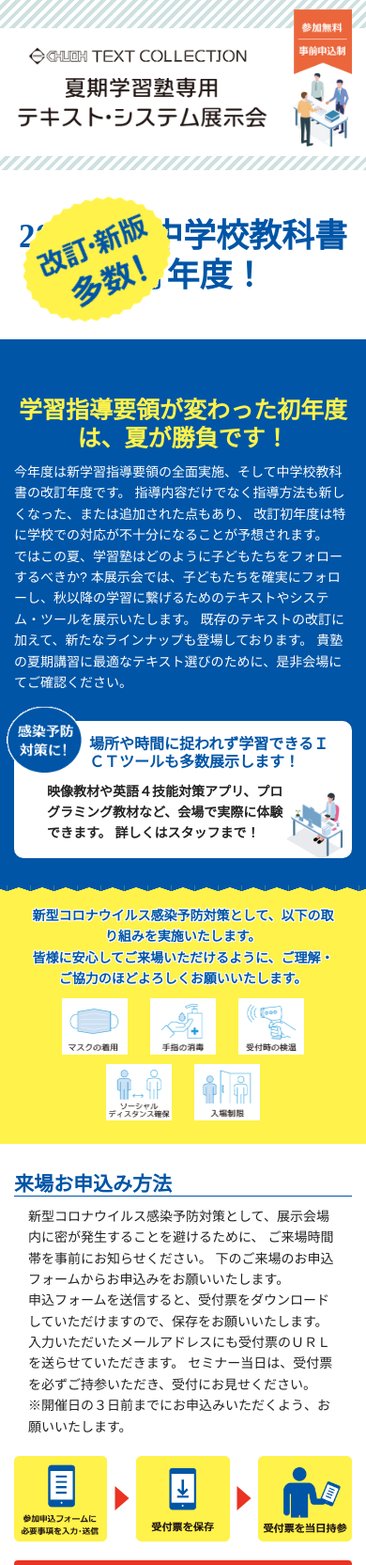
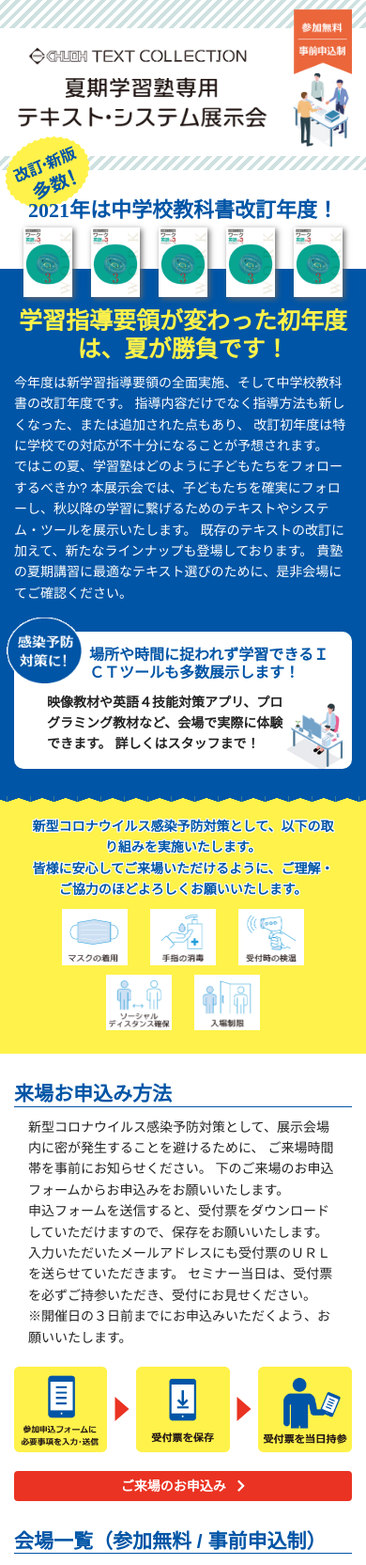
Before and after one commit to kamekame0712/event, a CodeIgniter app: page /event/index.php/summer21/chushikoku in a window 390 px wide. Shown: the top 1665 px of the page at 94% size. Run offline with CodeIgniter, Linux system fonts and the light colour scheme; some libraries are stand-ins or nearby versions.

Commit message:
最終調整？？

```diff
--- a/app/views/front/summer21/chushikoku.php
+++ b/app/views/front/summer21/chushikoku.php
@@ -9,6 +9,24 @@
 				<div class="top-image">
 					<img src="<?= base_url('img/summer21/new.png') ?>" alt="改訂・新版多数" class="new-label">
 					<h2>2021年は中学校教科書改訂年度！</h2>
+
+					<div class="text-list">
+						<div class="image-wrapper">
+							<img src="<?= base_url('img/summer21/text_image1.png') ?>" alt="夏期テキスト">
+						</div>
+						<div class="image-wrapper">
+							<img src="<?= base_url('img/summer21/text_image1.png') ?>" alt="夏期テキスト">
+						</div>
+						<div class="image-wrapper">
+							<img src="<?= base_url('img/summer21/text_image1.png') ?>" alt="夏期テキスト">
+						</div>
+						<div class="image-wrapper">
+							<img src="<?= base_url('img/summer21/text_image1.png') ?>" alt="夏期テキスト">
+						</div>
+						<div class="image-wrapper">
+							<img src="<?= base_url('img/summer21/text_image1.png') ?>" alt="夏期テキスト">
+						</div>
+					</div>
 				</div> <!-- end of .top-image -->
 			</div> <!-- end of container -->
 
--- a/app/views/front/summer21/kyushu.php
+++ b/app/views/front/summer21/kyushu.php
@@ -6,7 +6,7 @@
 
 		<div class="container">
 			<h2 class="lead-title">中学校の教科書改訂を受けて、プレミアムセミナーを開催！</h2>
-			<h1 class="main-title">超難化した<br>中学英語の指導について考える</h1>
+			<h1 class="main-title">超難化した<br class="for-sp">中学英語の指導について考える</h1>
 
 			<div class="detail-box">
 				<div class="container-fluid">
@@ -85,7 +85,7 @@
 								<img src="<?= base_url('img/summer21/measures4.png') ?>" alt="感染対策">
 							</div>
 							<div class="image-wrapper wide">
-								<img src="<?= base_url('img/summer21/measures5.png') ?>" alt="感染対策">
+								<img src="<?= base_url('img/summer21/measures8.png') ?>" alt="感染対策">
 							</div>
 						</div>
 
--- a/css/style.summer21.css
+++ b/css/style.summer21.css
@@ -188,6 +188,26 @@
     top: 50%;
     left: 50%;
     transform: translate(-50%, -50%);
+}
+
+.attention-cancel {
+    width: 90%;
+    background-color: #FFFFFF;
+    padding: 10px 30px;
+    border: 2px solid #EA3322;
+    margin: 20px auto 15px;
+}
+
+.attention-cancel h1 {
+    font-size: 2.2rem;
+    color: #EA3322;
+    font-weight: bold;
+    text-align: center;
+}
+
+.attention-cancel h1 i {
+    display: inline-block;
+    margin-right: 10px;
 }
 
 @media screen and (max-width : 768px) {
--- a/css/style.summer21_chushikoku.css
+++ b/css/style.summer21_chushikoku.css
@@ -1,15 +1,15 @@
 .top-image {
 	position: relative;
 	padding: 20px 0;
-	min-height: 150px;
 }
 
 .top-image .new-label {
 	position: absolute;
 	top: 0;
-	left: 0;
-	width: 175px;
-	transform: rotate(-35deg)
+	left: 80px;
+	width: 160px;
+    transform: rotate(-35deg);
+    z-index: 10;
 }
 
 .top-image h2 {
@@ -17,7 +17,26 @@
 	text-align: center;
 	font-size: 3.5rem;
 	font-weight: bold;
-	color: #0055A6;
+    color: #0055A6;
+    position: relative;
+    z-index: 10;
+}
+
+.top-image .text-list {
+    margin-top: -20px;
+    display: flex;
+    justify-content: center;
+    position: relative;
+    z-index: 1;
+}
+
+.top-image .text-list .image-wrapper {
+    width: 120px;
+    margin: 0 10px;
+}
+
+.top-image .text-list .image-wrapper img {
+    box-shadow: 2px 2px 6px #666666;
 }
 
 .guide {
@@ -27,7 +46,8 @@
 	background-color: #0055A6;
 	background-size: 25px 6px;
 	background-repeat: repeat-x;
-	background-position: bottom;
+    background-position: bottom;
+    margin-top: -60px;
 	margin-bottom: 0;
 }
 
@@ -174,6 +194,32 @@
 }
 
 @media screen and (max-width : 768px) {
+    .top-image {
+        padding: 0;
+    }
+
+    .top-image .new-label {
+        top: -65px;
+        left: -15px;
+        width: 100px;
+    }
+
+    .top-image h2 {
+        font-size: 2.2rem;
+    }
+
+    .top-image .text-list {
+        margin: 0;
+    }
+
+    .guide {
+        margin-top: -30px;
+    }
+
+    .guide .guide-content {
+        padding-top: 40px;
+    }
+
     .guide .guide-content h3 {
         font-size: 2.5rem;
     }
--- a/css/style.summer21_kyushu.css
+++ b/css/style.summer21_kyushu.css
@@ -6,9 +6,10 @@
 
 h1.main-title {
 	font-family: '游明朝', YuMincho, 'Hiragino Mincho ProN W3', 'ヒラギノ明朝 ProN W3', 'Hiragino Mincho ProN', 'HG明朝E', 'ＭＳ Ｐ明朝', 'ＭＳ 明朝', serif;
-	font-size: 3.5rem;
+	font-size: 4.0rem;
     font-weight: bold;
     line-height: 4.8rem;
+    margin: 20px 0;
 }
 
 .detail-box {
@@ -353,6 +354,7 @@
     h1.main-title {
         font-size: 2.3rem;
         line-height: 3.0rem;
+        margin: 10px 0;
     }
 
     .detail-box {
```
Also changed, not shown: app/views/front/summer21/kansai.php (+8 -0 lines), img/summer21/measures8.png (added).
